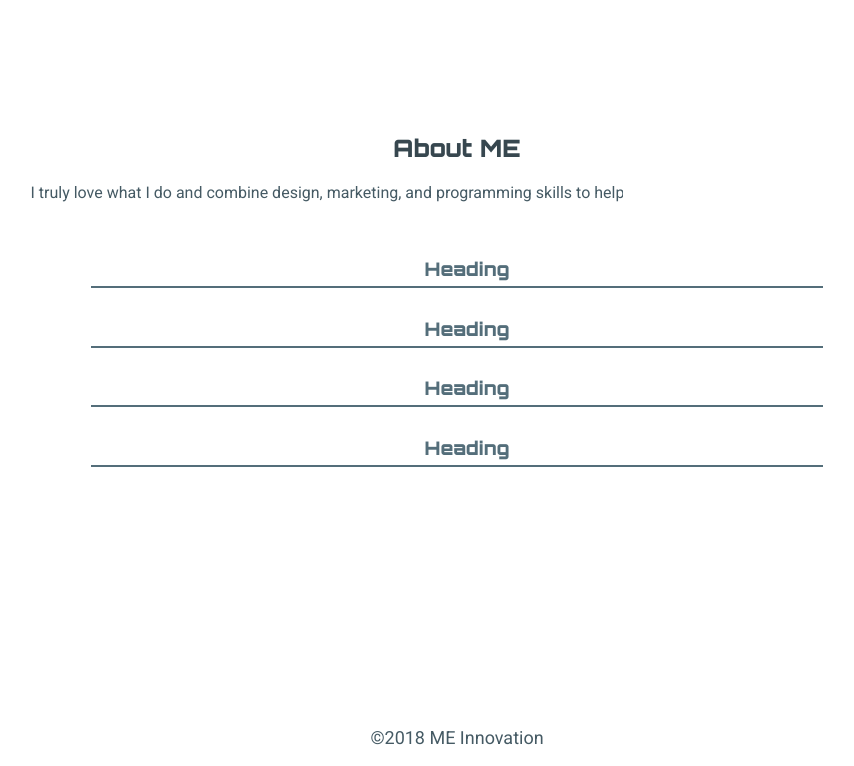
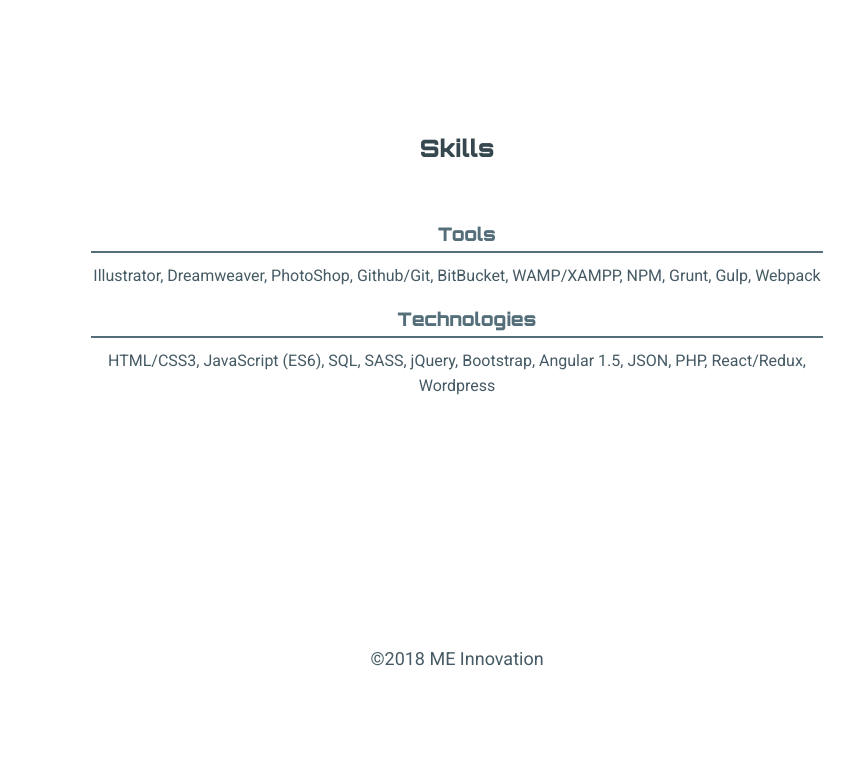
Before and after one commit to mse2321/meinnovation, a React app: page / in a window 1280 px wide. Shown: the part 1187-1953 px from the top of the page, without its empty margins (183-1037 px from the left). After the commit the page ends 1874 px from the top, so only its background shows below. Built offline with nearby package versions, Linux system fonts and the light colour scheme.

Commit message:
Updated about section - removed unnecessary info

```diff
--- a/src/components/About.js
+++ b/src/components/About.js
@@ -5,24 +5,15 @@ class About extends Component {
     return (
       <section id="about">
         <div id="about_wrap">
-          <h1>About ME</h1>
-            <p>I truly love what I do and combine design, marketing, and programming skills to help web development projects succeed.</p>
+          <h1>Skills</h1>
           <div className="stats_wrap">
             <div className="stats_col">
-              <div className="stats_heading"><i className="fa fa-wrench" aria-hidden="true"></i><h3>Heading</h3></div>
-              <div className="stats"></div>
+              <div className="stats_heading"><i className="fa fa-wrench" aria-hidden="true"></i><h3>Tools</h3></div>
+              <div className="stats">Illustrator, Dreamweaver, PhotoShop, Github/Git, BitBucket, WAMP/XAMPP, NPM, Grunt, Gulp, Webpack</div>
             </div>
             <div className="stats_col">
-              <div className="stats_heading"><i className="fa fa-code" aria-hidden="true"></i><h3>Heading</h3></div>
-              <div className="stats"></div>
-            </div>
-            <div className="stats_col">
-              <div className="stats_heading"><i className="fa fa-battery-quarter" aria-hidden="true"></i><h3>Heading</h3></div>
-              <div className="stats"></div>
-            </div>
-            <div className="stats_col">
-              <div className="stats_heading"><i className="fa fa-battery-quarter" aria-hidden="true"></i><h3>Heading</h3></div>
-              <div className="stats"></div>
+              <div className="stats_heading"><i className="fa fa-code" aria-hidden="true"></i><h3>Technologies</h3></div>
+              <div className="stats">HTML/CSS3, JavaScript (ES6), SQL, SASS, jQuery, Bootstrap, Angular 1.5, JSON, PHP, React/Redux, Wordpress</div>
             </div>
           </div>
         </div>
```
Also changed, not shown: 1 other file (tests, documents, lock files or other folders).
